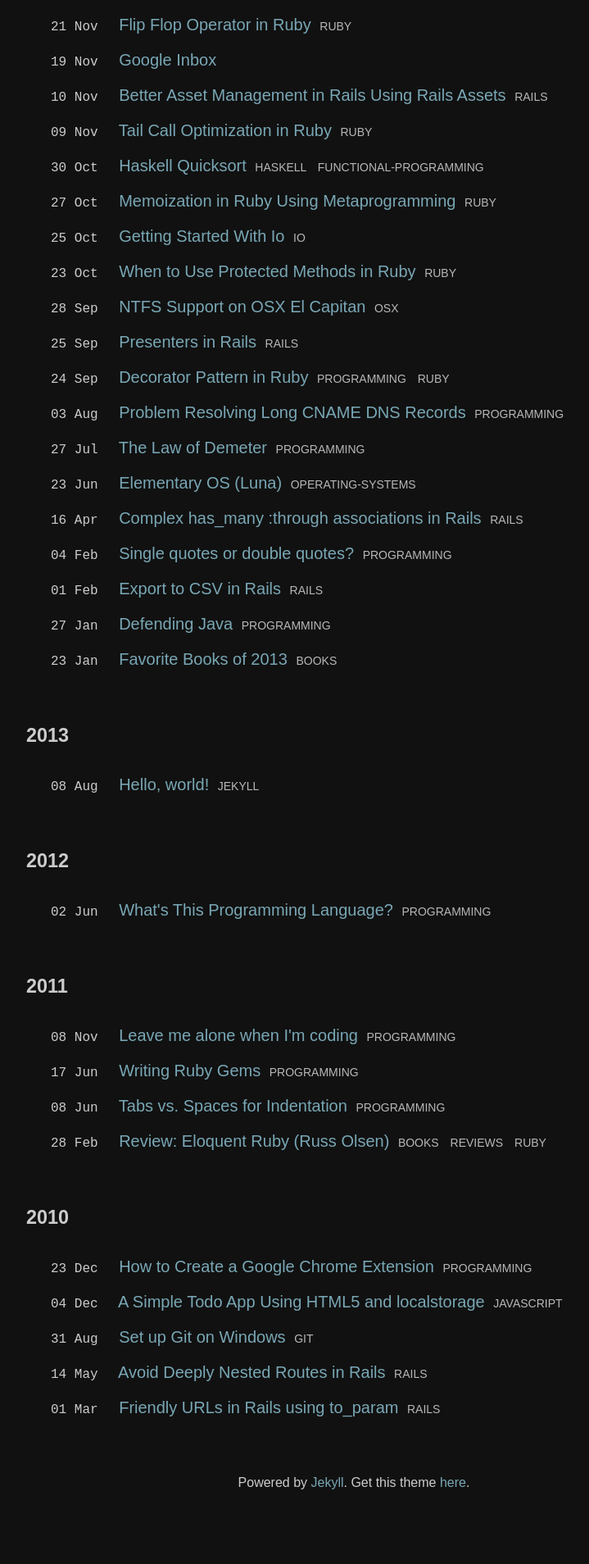
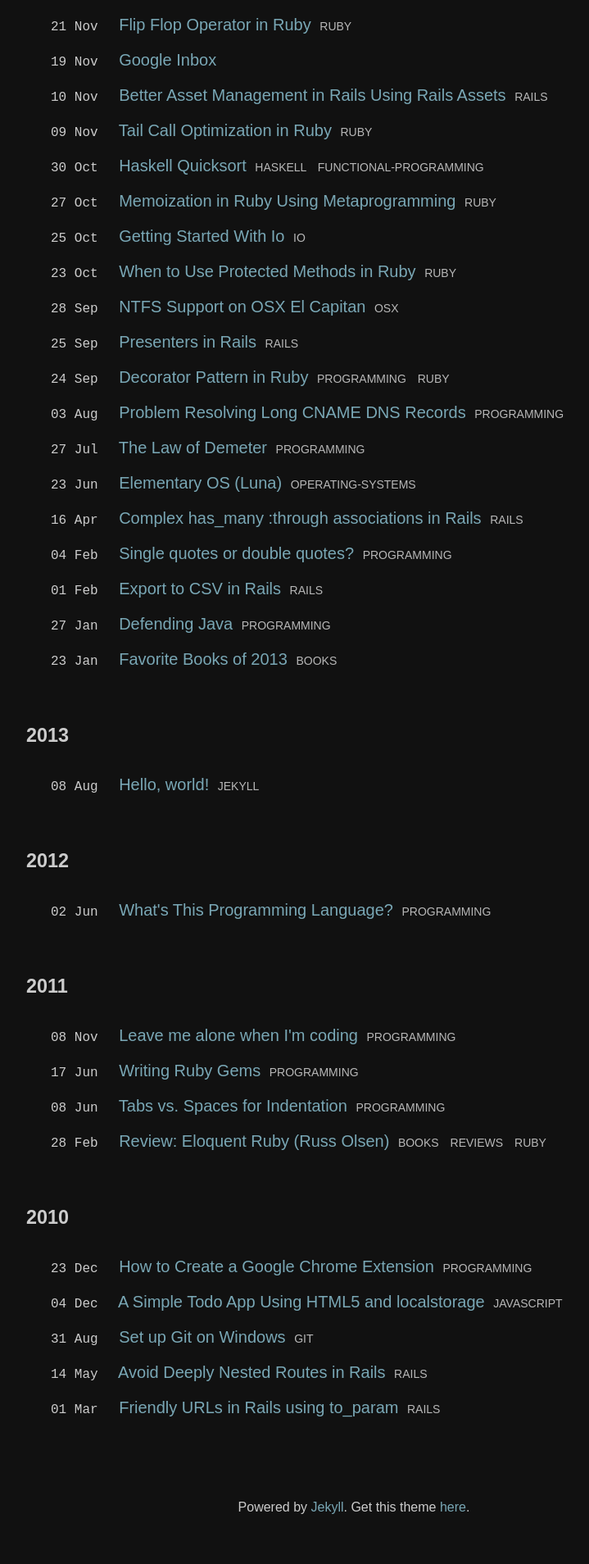
Before and after one commit to nithinbekal/nithinbekal.github.io, a Jekyll site: the page built from index.html, in a window 1280 px wide. Shown: the part 4467-6375 px from the top of the page at 82% size, without its empty margins (208-927 px from the left). Built offline with Jekyll 4.4.1, drawn with Linux system fonts in a browser that asks for light colours; before the commit the page ends 6345 px from its top, so only the background shows below that.

Commit message:
Add padding for footer

```diff
--- a/_sass/site.scss
+++ b/_sass/site.scss
@@ -194,7 +194,7 @@ a:hover { text-decoration: underline; }
 
 .container > .footer {
   font-size: 0.8em;
-  padding: 10px 0 40px 0;
+  padding: 40px 0;
   text-align: center;
 }
 
```
